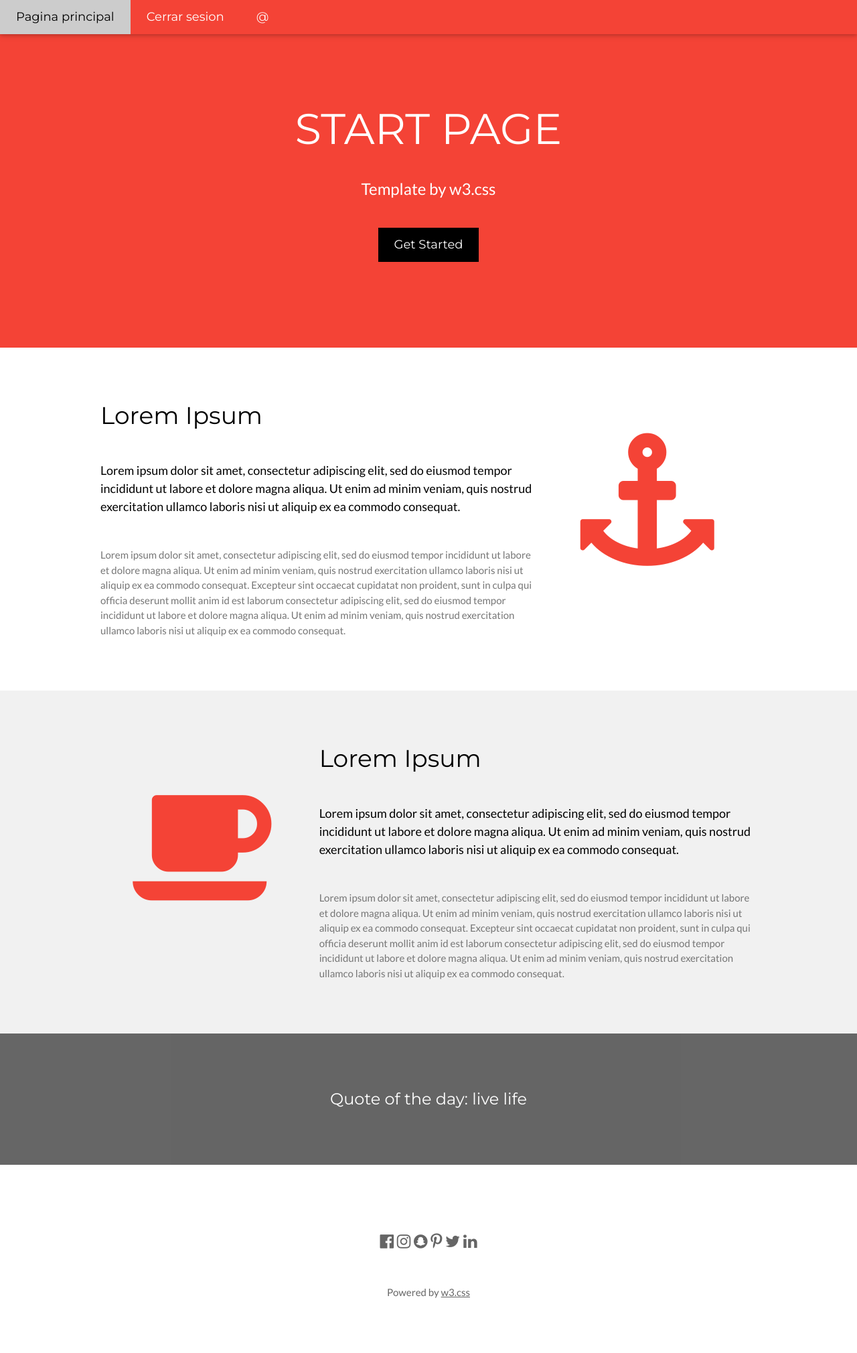
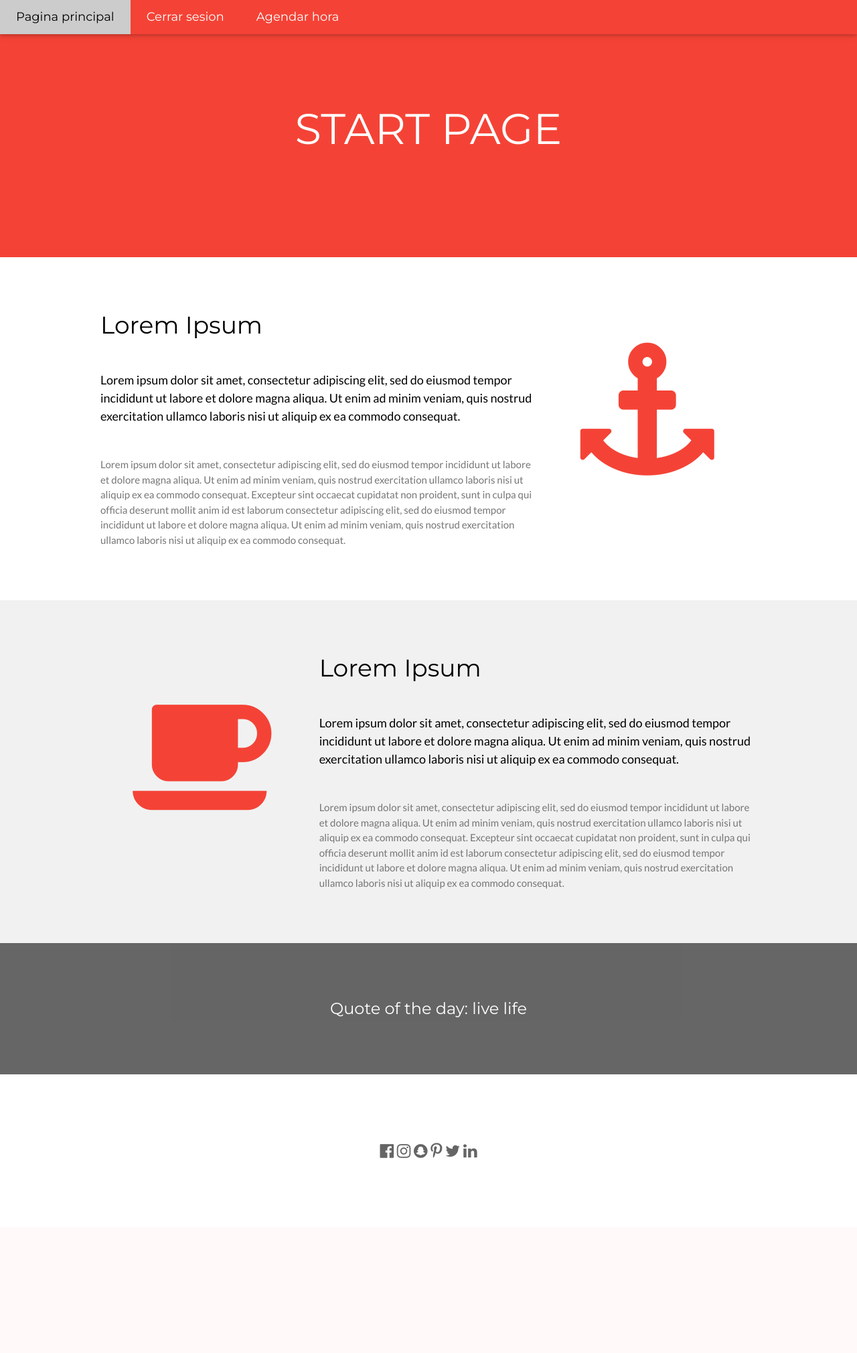
Before and after one commit to Francisco-Castillo-Urra/centro-medico, a Django app: page / in a window 1280 px wide. Shown: the whole page at 67% size. After the commit the page ends 1729 px from the top, so only its background shows below. Run offline with Django 4.2, Linux system fonts and the light colour scheme; a user stored in the database is signed in; some libraries are stand-ins or nearby versions.

Commit message:
no se chucha hice

```diff
--- a/manager/admin.py
+++ b/manager/admin.py
@@ -1,12 +1,11 @@
 from django.contrib import admin
 from django.contrib.auth.admin import UserAdmin
-from .models import Paciente, Profesional, Ciudad, Rol, Usuario, Prevision
+from .models import Paciente, Profesional, Ciudad, Usuario, Prevision
 from .forms import CustomUserCreationForm, CustomUserChangeForm
 # Register your models here.
 admin.site.register(Paciente)
 admin.site.register(Profesional)
 admin.site.register(Ciudad)
-admin.site.register(Rol)
 admin.site.register(Prevision)
 
 
--- a/manager/models.py
+++ b/manager/models.py
@@ -11,13 +11,6 @@
 
     def __str__(self):
         return self.nombre
-
-
-class Rol(models.Model):
-    nombre_rol = models.CharField(max_length=50)
-
-    def __str__(self):
-        return self.nombre_rol
 
 
 class CustomUserManager(UserManager):
@@ -40,15 +33,14 @@
 
 
 class Usuario(AbstractBaseUser, PermissionsMixin):
-    objects = CustomUserManager()
-    nombre_usuario = models.CharField(
-        'Nombre de usuario', max_length=50, unique=True, blank=True, null=False)
+
+    nombre_usuario = models.CharField('Nombre de usuario', max_length=50, unique=True, blank=True, null=False)
     estado_usuario = models.BooleanField(default=False)
-    rol = models.ForeignKey(Rol, on_delete=models.PROTECT, default=1)
     is_active = models.BooleanField(default=True)
     is_superuser = models.BooleanField(default=False)
     is_staff = models.BooleanField(default=False)
 
+    objects = CustomUserManager()
     USERNAME_FIELD = "nombre_usuario"
     REQUIRED_FIELDS = []
 
--- a/manager/templates/manager/base.html
+++ b/manager/templates/manager/base.html
@@ -40,10 +40,10 @@
           href="javascript:void(0);" onclick="myFunction()" title="Toggle Navigation Menu"><i
             class="fa fa-bars"></i></a>
         <a href="{% url 'home'%}" class="w3-bar-item w3-button w3-padding-large w3-white">Pagina principal</a>
-        {% if user.is_authenticated%}
+        {% if user.is_authenticated %}
         <a href="{% url 'logout'%}" class="w3-bar-item w3-button w3-hide-small w3-padding-large w3-hover-white">Cerrar
           sesion</a>
-        <a href="#" class="w3-bar-item w3-button w3-hide-small w3-padding-large w3-hover-white">@{{usuario.nombre_usuario}}</a>
+        <a href="{% url 'agendarhora' %}" class="w3-bar-item w3-button w3-padding-large">Agendar hora</a>
         {% else %}
         <a href="{% url 'registrousuario' %}"
           class="w3-bar-item w3-button w3-hide-small w3-padding-large w3-hover-white">Registro</a>
@@ -59,7 +59,7 @@
       <a href="{% url 'home'%}" class="w3-bar-item w3-button w3-padding-large">Pagina principal</a>
       {% if user.is_authenticated%}
       <a href="{% url 'logout'%}" class="w3-bar-item w3-button w3-padding-large">Cerrar sesion</a>
-      <a href="#" class="w3-bar-item w3-button w3-padding-large">@{{user.name}}</a>
+      <a href="{% url 'agendarhora' %}" class="w3-bar-item w3-button w3-padding-large">Agendar hora</a>
       {% else %}
       <a href="{% url 'registrousuario' %}" class="w3-bar-item w3-button w3-padding-large">Registro</a>
       <a href="{% url 'login' %}" class="w3-bar-item w3-button w3-padding-large">Iniciar sesion</a>
--- a/manager/templates/manager/home.html
+++ b/manager/templates/manager/home.html
@@ -4,8 +4,6 @@
 <!-- Header -->
 <header class="w3-container w3-red w3-center" style="padding:128px 16px">
     <h1 class="w3-margin w3-jumbo">START PAGE</h1>
-    <p class="w3-xlarge">Template by w3.css</p>
-    <button class="w3-button w3-black w3-padding-large w3-large w3-margin-top">Get Started</button>
 </header>
 
 <!-- First Grid -->
@@ -70,7 +68,6 @@
         <i class="fa fa-twitter w3-hover-opacity"></i>
         <i class="fa fa-linkedin w3-hover-opacity"></i>
     </div>
-    <p>Powered by <a href="https://www.w3schools.com/w3css/default.asp" target="_blank">w3.css</a></p>
 </footer>
 
 <script>
@@ -85,6 +82,3 @@
     }
 </script>
 {% endblock %}
-</body>
-
-</html>
--- a/manager/urls.py
+++ b/manager/urls.py
@@ -1,7 +1,8 @@
 from django.urls import path
-from .views import home, registrousuario
+from .views import home, registrousuario,agendar_hora
 
 urlpatterns = [
     path('', home, name='home'),
-    path('registro-usuario/',registrousuario, name='registrousuario')
+    path('registro-usuario/',registrousuario, name='registrousuario'),
+    path('agendar-hora/',agendar_hora, name='agendarhora'),
 ]
--- a/manager/views.py
+++ b/manager/views.py
@@ -31,3 +31,6 @@
         else:
             data['form'] = formulario
     return render(request, 'registration/registrousuario.html', data)
+
+def agendar_hora(request):
+    return render(request,'manager/agendar-hora.html')
```
Also changed, not shown: manager/templates/manager/agendar-hora.html (added, +7 -0 lines), manager/templates/manager/medico.html (added, +15 -0 lines), db.sqlite3, manager/migrations/0005_alter_usuario_options_remove_usuario_rol_delete_rol.py (added).
